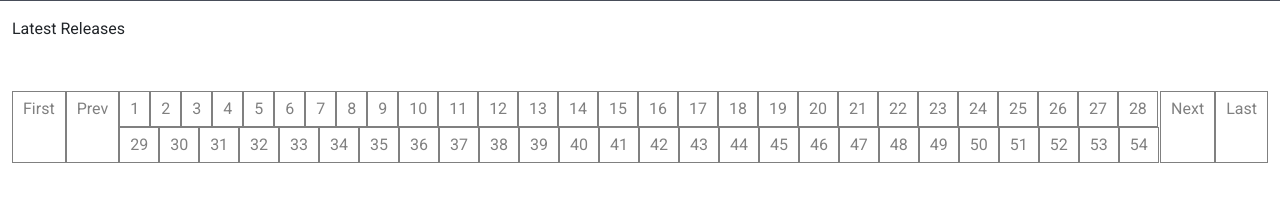
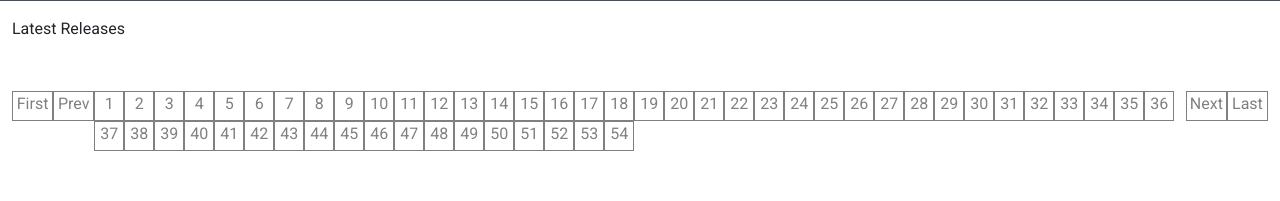
Before and after one commit to NATALIALOZER/movies-project-javascript, a website: page index.html in a window 1280 px wide. Shown: the part 59-260 px from the top of the page. Drawn offline with nearby package versions, Linux system fonts and the light colour scheme; no server answers.

Commit message:
added changes in pagganation function

```diff
--- a/index.html
+++ b/index.html
@@ -43,7 +43,11 @@
                 <div class="pagination-block">
                 <span class="pageButton outline-none" id="button_first">First</span>
                 <span class="pageButton outline-none" id="button_prev">Prev</span>
-                <span id="page_number" class="outline-none"></span>
+                <span id="page_number" class="outline-none">
+                    <span class='clickPageNumber1'></span>
+                    <span class='clickPageNumber2'></span>
+                    <span class='clickPageNumber3'></span>
+                </span>
                 <span class="pageButton outline-none" id="button_next">Next</span>
                 <span class="pageButton outline-none" id="button_last">Last</span>
                 </div>
--- a/js/script.js
+++ b/js/script.js
@@ -2,17 +2,15 @@
     "use strict";
 
     function Pagination() {
-      // sendRequest()
-      // const moviesInfo = objJson
-      // console.log(moviesInfo);
 
       const numOfFilms = 1080;
-    //   Получаем button по классу из дом
+    //  getting buttons from DOM
       const firstButton = document.getElementById('button_first');
       const prevButton = document.getElementById('button_prev');
       const nextButton = document.getElementById('button_next');
       const lastButton = document.getElementById('button_last');
       const clickPageNumber = document.querySelectorAll('.clickPageNumber');
+
 
       let current_page = 1;
       let records_per_page = 20;
@@ -25,6 +23,7 @@
           addEventListeners();
      }
 
+    //catch paggination buttons click
       let addEventListeners = function() {
           firstButton.addEventListener('click', firstPage);
           prevButton.addEventListener('click', prevPage);
@@ -36,7 +35,7 @@
           let page_number = document.getElementById('page_number').getElementsByClassName('clickPageNumber');
       }
 
-    //  изменение прозрачности кнопок в зависимости от выбраной странницы
+    //  change button opacity deppending on choosen page
       let checkButtonOpacity = function() {
         current_page == 1 ? firstButton.classList.add('opacity') : firstButton.classList.remove('opacity');
         current_page == 1 ? prevButton.classList.add('opacity') : prevButton.classList.remove('opacity');
@@ -54,19 +53,19 @@
             page = numPages();
         }
 
-
+        //reciving data from movie database depending on choosen page
         let response = await fetch(`https://api.themoviedb.org/3/movie/now_playing?api_key=ebea8cfca72fdff8d2624ad7bbf78e4c&language=en-US&page=${current_page}`)
 
         let content = await response.json();
         content = content.results
-          // console.log(content)
+
+        //recives poster from each object and create img tag and push it to html
         let key;
 
         for (key in content){
 
           listingTable.innerHTML = "";
-            let poster_url = 'http://image.tmdb.org/t/p/w342' + content[key].poster_path
-            console.log(content[key].poster_path)
+
           for(var i = 0; i < records_per_page && i < content.length; i++) {
             listingTable.innerHTML += `<img class='objectBlock' src='http://image.tmdb.org/t/p/w342${content[i].poster_path}'></div>`;
           }
@@ -116,16 +115,18 @@
           });
       }
 
-    //   change this function, the last page number should be "..."
+    //   need to change this function, the last page number should be "..."
       let pageNumbers = function() {
           let pageNumber = document.getElementById('page_number');
               pageNumber.innerHTML = "";
+
 
           for(let i = 1; i < numPages() + 1; i++) {
               pageNumber.innerHTML += "<span class='clickPageNumber'>" + i + "</span>";
           }
       }
 
+      //calculating num of pages depend on movies numbers and needed amount on the one page
       let numPages = function() {
           return Math.ceil(numOfFilms / records_per_page);
       }
--- a/style/style.scss
+++ b/style/style.scss
@@ -54,12 +54,16 @@ body{
     }
     .pageButton {
         border: 1px solid gray;
-        padding: 5px 10px;
+        width: 60px;
+        height: 30px;
+        text-align: center;
     }
     .clickPageNumber {
         border: 1px solid gray;
         color: gray;
-        padding: 5px 10px;
+        width: 30px;
+        height: 30px;
+        text-align: center;
     }
     .pagination-block {
         justify-content: center;
```
Also changed, not shown: style/style.css, 1 other file. Lines whose indentation alone changed are shown as unchanged.
